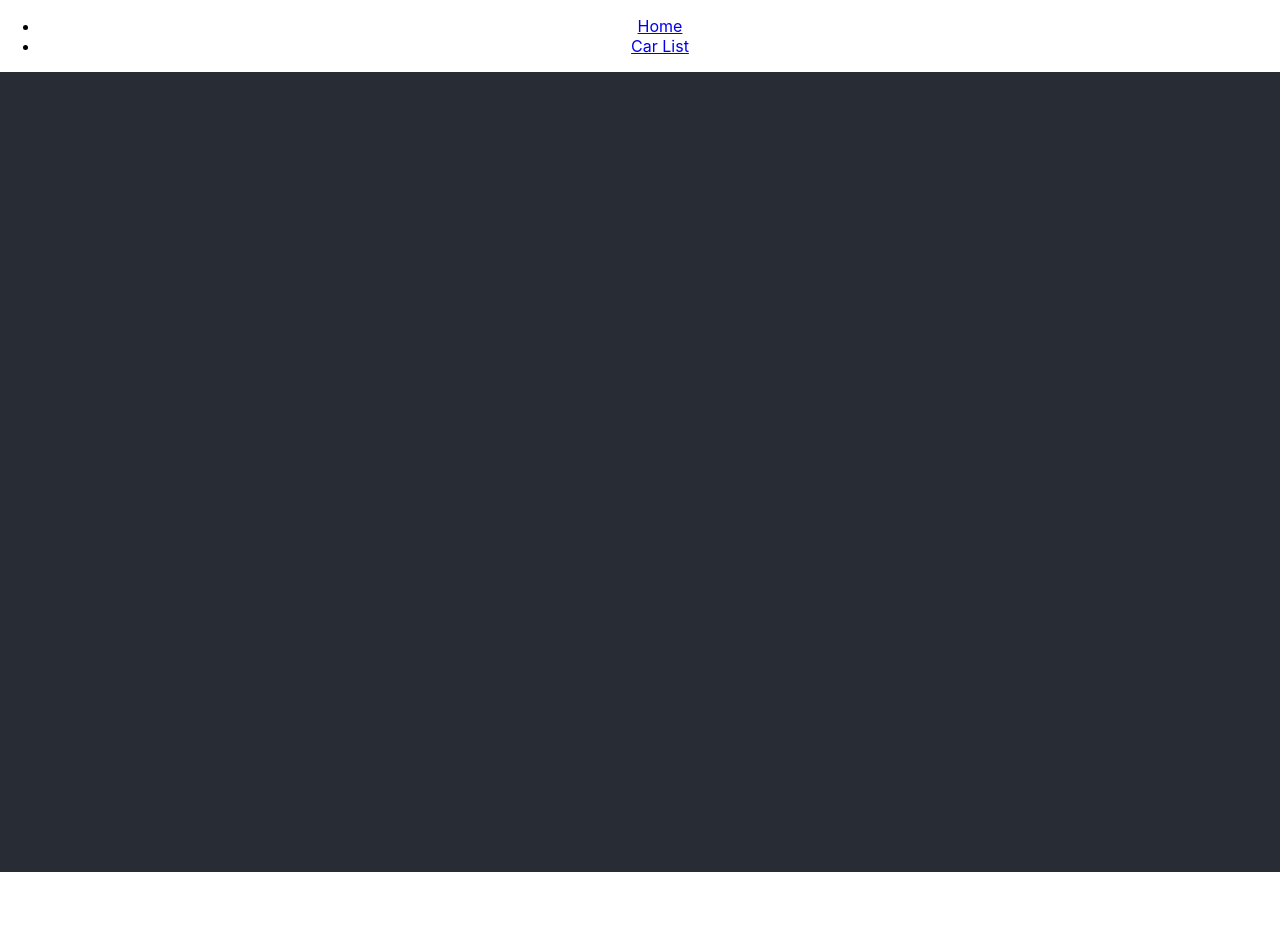
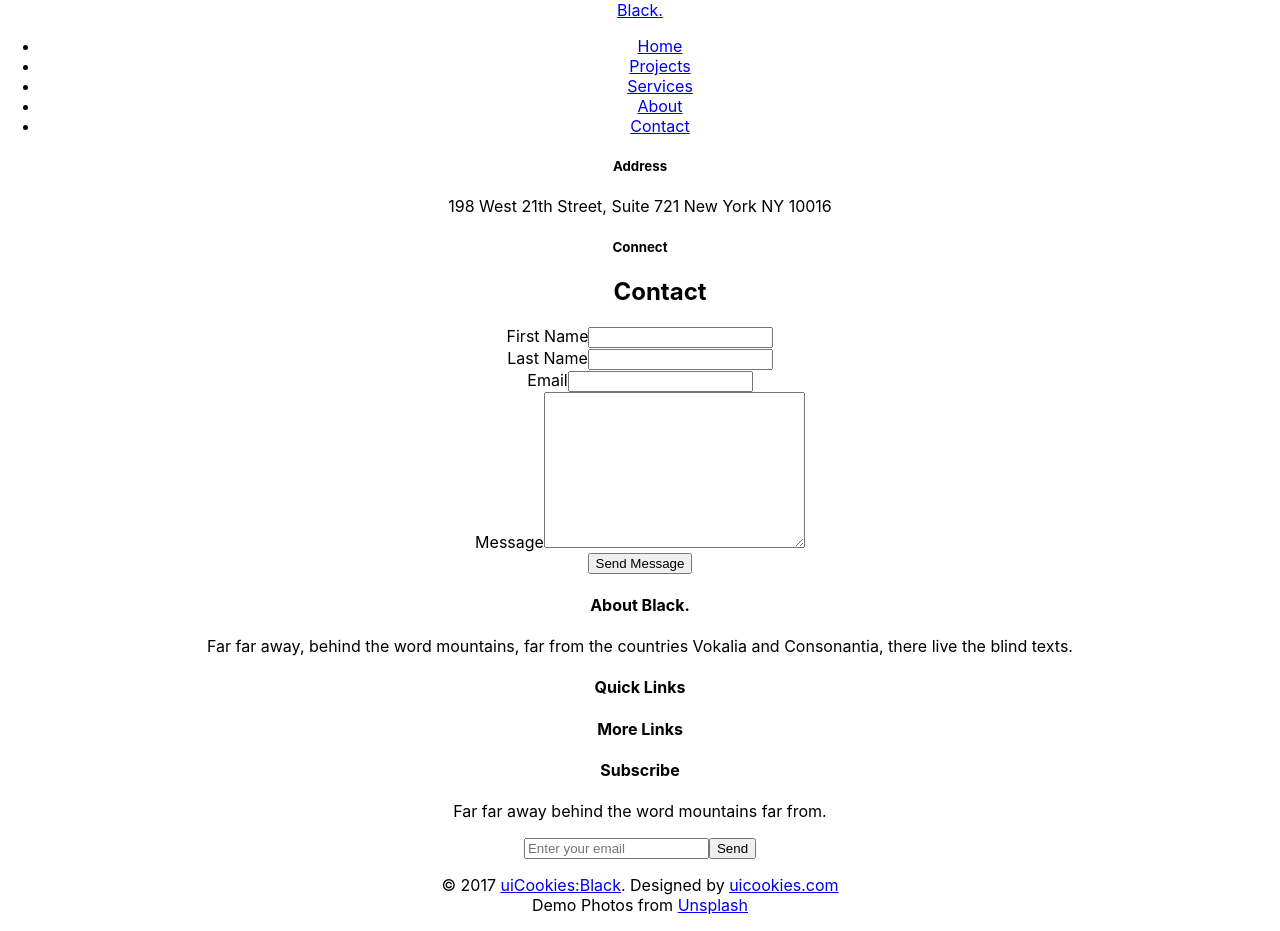
Before and after one commit to callthecops/ReactSpringBootCrudApp, a React (Create React App) app: page / in a window 1280 px wide. Before the commit the page ends 872 px from the top, so only its background shows below. Built offline with nearby package versions, Linux system fonts and the light colour scheme.

Commit message:
added new home page html

```diff
--- a/src/App.js
+++ b/src/App.js
@@ -1,4 +1,3 @@
-import logo from './logo.svg';
 import './App.css';
 import { Route, BrowserRouter as Router, Link, Switch } from 'react-router-dom';
 import Home from './components/Home';
@@ -7,7 +6,8 @@ function App() {
   return (
     <Router>
       <div className="App">
-        <nav>
+
+        {/* <nav>
             <ul>
               <li>
                 <Link to="/home">Home</Link>
@@ -21,12 +21,187 @@ function App() {
             <Route path="/home" component={Home}>Home</Route>
             <Route path="/carList" component={CarList}>Car List</Route>
           </Switch>
+        </header> */}
 
-        <header className="App-header">
+        {/* START */}
+        <div className="probootstrap-loader"></div>
 
+        <header role="banner" className="probootstrap-header">
+          <div className="container">
+            <a href="index.html" className="probootstrap-logo">Black<span>.</span></a>
+
+            {/* <a href="#" className="probootstrap-burger-menu visible-xs" ><i>Menu</i></a> */}
+            <div className="mobile-menu-overlay"></div>
+
+            <nav role="navigation" className="probootstrap-nav hidden-xs">
+              <ul className="probootstrap-main-nav">
+                <li><a href="index.html">Home</a></li>
+                <li><a href="projects.html">Projects</a></li>
+                <li><a href="services.html">Services</a></li>
+                <li><a href="about.html">About</a></li>
+                <li className="active"><a href="contact.html">Contact</a></li>
+              </ul>
+              <ul className="probootstrap-right-nav hidden-xs">
+                {/* <li><a href="#"><i className="icon-twitter"></i></a></li>
+                <li><a href="#"><i className="icon-facebook2"></i></a></li>
+                <li><a href="#"><i className="icon-instagram2"></i></a></li> */}
+              </ul>
+              <div className="extra-text visible-xs">
+                {/* <a href="#" className="probootstrap-burger-menu"><i>Menu</i></a> */}
+                <h5>Address</h5>
+                <p>198 West 21th Street, Suite 721 New York NY 10016</p>
+                <h5>Connect</h5>
+                <ul className="social-buttons">
+                  {/* <li><a href="#"><i className="icon-twitter"></i></a></li>
+                  <li><a href="#"><i className="icon-facebook2"></i></a></li>
+                  <li><a href="#"><i className="icon-instagram2"></i></a></li> */}
+                </ul>
+              </div>
+            </nav>
+          </div>
         </header>
+        {/* END HEADER */}
+        <section className="probootstrap-slider flexslider">
+          <ul className="slides">
+            {/* <li style="background-image: url(img/slider_1.jpg);"> */}
+            <div className="container">
+              <div className="row">
+                <div className="col-md-12 text-center">
+                  <div className="slides-text probootstrap-animate">
+                    <h2>Contact</h2>
+                    {/* <p>Free HTML5 Template by <a href="https://uicookies.com/" target="_blank">uicookies.com</a>. Far far away, behind the word mountains, far from the countries.</p> */}
                   </div>
-    </Router>
+                </div>
+              </div>
+            </div>
+            {/* </li> */}
+          </ul>
+        </section>
+        {/* <!-- END: slider  --> */}
+
+        <section className="probootstrap-section">
+          <div className="container">
+            <div className="row">
+              <div className="col-md-8">
+                <form action="#" method="post" className="probootstrap-form mb60">
+                  <div className="row">
+                    <div className="col-md-6">
+                      <div className="form-group">
+                        <label for="fname">First Name</label>
+                        <input type="text" className="form-control" id="fname" name="fname" />
+                      </div>
+                    </div>
+                    <div className="col-md-6">
+                      <div className="form-group">
+                        <label for="lname">Last Name</label>
+                        <input type="text" className="form-control" id="lname" name="lname" />
+                      </div>
+                    </div>
+                  </div>
+                  <div className="form-group">
+                    <label for="email">Email</label>
+                    <input type="email" className="form-control" id="email" name="email" />
+                  </div>
+                  <div className="form-group">
+                    <label for="message">Message</label>
+                    <textarea cols="30" rows="10" className="form-control" id="message" name="message"></textarea>
+                  </div>
+                  <div className="form-group">
+                    <input type="submit" className="btn btn-primary" id="submit" name="submit" value="Send Message" />
+                  </div>
+                </form>
+              </div>
+              <div className="col-md-3 col-md-push-1">
+
+              </div>
+            </div>
+          </div>
+        </section>
+
+
+        <footer className="probootstrap-footer probootstrap-bg">
+          <div className="container">
+            <div className="row mb60">
+              <div className="col-md-3">
+                <div className="probootstrap-footer-widget">
+                  <h4 className="heading">About Black.</h4>
+                  <p>Far far away, behind the word mountains, far from the countries Vokalia and Consonantia, there live the blind texts. </p>
+                  {/* <p><a href="#">Read more...</a></p> */}
+                </div>
+              </div>
+              <div className="col-md-3">
+                <div className="probootstrap-footer-widget probootstrap-link-wrap">
+                  <h4 className="heading">Quick Links</h4>
+                  <ul className="stack-link">
+                    {/* <li><a href="#">Home</a></li>
+                  <li><a href="#">About</a></li>
+                  <li><a href="#">Services</a></li>
+                  <li><a href="#">Products</a></li>
+                  <li><a href="#">Testimonial</a></li> */}
+                  </ul>
+                </div>
+              </div>
+              <div className="col-md-3">
+                <div className="probootstrap-footer-widget">
+                  <h4 className="heading">More Links</h4>
+                  <ul className="stack-link">
+                    {/* <li><a href="#">Projects</a></li>
+                  <li><a href="#">Privacy</a></li>
+                  <li><a href="#">Terms</a></li>
+                  <li><a href="#">Career</a></li>
+                  <li><a href="#">Support Help</a></li> */}
+                  </ul>
+                </div>
+              </div>
+              <div className="col-md-3">
+                <div className="probootstrap-footer-widget probootstrap-link-wrap">
+                  <h4 className="heading">Subscribe</h4>
+                  <p>Far far away behind the word mountains far from.</p>
+                  <form action="#">
+                    <div className="form-field">
+                      <input type="text" className="form-control" placeholder="Enter your email" />
+                      <button className="btn btn-subscribe">Send</button>
+                    </div>
+                  </form>
+                </div>
+              </div>
+            </div>
+            <div className="row copyright">
+              <div className="col-md-6">
+                <div className="probootstrap-footer-widget">
+                  <p>&copy; 2017 <a href="https://uicookies.com/">uiCookies:Black</a>. Designed by <a href="https://uicookies.com/">uicookies.com</a> <br /> Demo Photos from <a href="https://unsplash.com/">Unsplash</a></p>
+                </div>
+              </div>
+              <div className="col-md-6">
+                <div className="probootstrap-footer-widget right">
+                  <ul className="probootstrap-social">
+                    {/* <li><a href="#"><i className="icon-twitter"></i></a></li>
+                  <li><a href="#"><i className="icon-facebook"></i></a></li>
+                  <li><a href="#"><i className="icon-instagram2"></i></a></li> */}
+                  </ul>
+                </div>
+              </div>
+            </div>
+          </div>
+        </footer>
+
+        <div className="gototop js-top">
+          {/* <a href="#" className="js-gotop"><i className="icon-chevron-thin-up"></i></a> */}
+        </div>
+
+
+        <script src="js/scripts.min.js"></script>
+        <script src="js/main.min.js"></script>
+
+
+        <script src="https://maps.googleapis.com/maps/api/js?key=AIzaSyBVWaKrjvy3MaE7SQ74_uJiULgl1JY0H2s&sensor=false"></script>
+        <script src="js/google-map.js"></script>
+
+
+        <script src="js/custom.js"></script>
+        {/* END */}
+      </div>
+    </Router >
   );
 }
 
```
Lines whose indentation alone changed are shown as unchanged.
